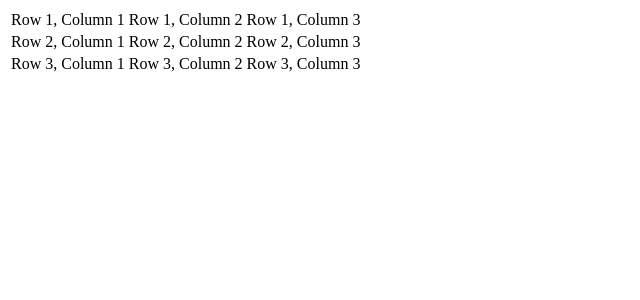
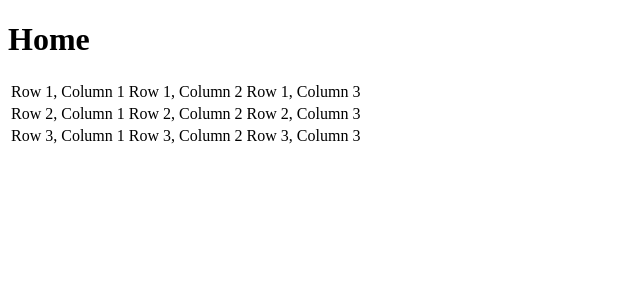
Before and after one commit to FluffinPuffin/shellHacks2025, a PHP site: page /home.php in a window 1280 px wide. Shown: the top 300 px of the page, without its empty margins (0-640 px from the left). Run offline with PHP 8.4, Linux system fonts and the light colour scheme.

Commit message:
Update home.php

```diff
--- a/frontEnd/home.php
+++ b/frontEnd/home.php
@@ -12,7 +12,8 @@
 </head>
 
 <body>
-    <section class="table-section">
+    <h1>Home</h1>
+    <section class="recentBudgets">
         <table>
             <tr>
                 <td>Row 1, Column 1</td>
```
